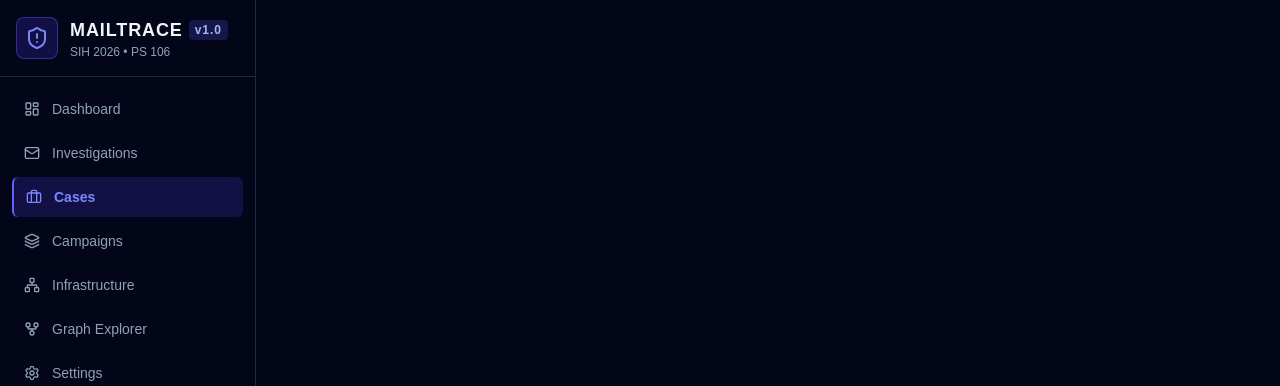
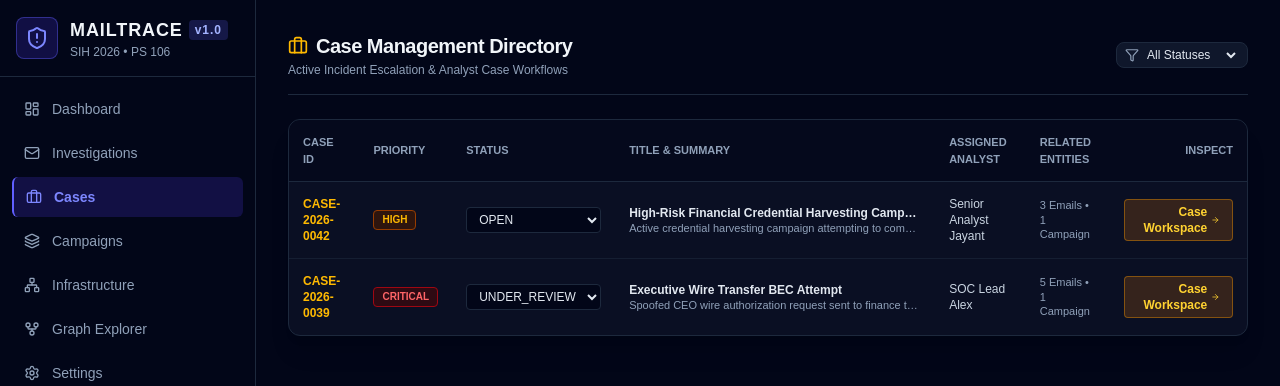
Before and after one commit to JayantOlhyan/Mail-Trace, a Next.js app in the folder frontend/: page /cases in a window 1280 px wide. Before the commit this address had no page. Shown: the top 386 px of the page. Built offline with nearby package versions, Linux system fonts and the light colour scheme; no server answers.

Commit message:
feat(frontend): add Cases management list page

```diff
--- /dev/null
+++ b/frontend/src/app/cases/page.tsx
@@ -0,0 +1,155 @@
+'use client';
+
+import React, { useState, useEffect } from 'react';
+import Link from 'next/link';
+import { api } from '@/lib/api';
+import { Case, CaseStatus } from '@/types';
+import { Briefcase, Plus, Filter, ArrowRight, RefreshCw, AlertCircle } from 'lucide-react';
+
+export default function CasesPage() {
+  const [cases, setCases] = useState<Case[]>([]);
+  const [loading, setLoading] = useState(true);
+  const [selectedStatus, setSelectedStatus] = useState<string>('ALL');
+
+  useEffect(() => {
+    async function load() {
+      try {
+        const data = await api.getCases();
+        setCases(data);
+      } catch (err) {
+        console.error('Failed to load cases:', err);
+      } finally {
+        setLoading(false);
+      }
+    }
+    load();
+  }, []);
+
+  const handleStatusChange = async (caseId: string, newStatus: CaseStatus) => {
+    try {
+      await api.updateCaseStatus(caseId, newStatus);
+      setCases((prev) =>
+        prev.map((c) => (c.id === caseId ? { ...c, status: newStatus } : c))
+      );
+    } catch (err) {
+      console.error('Failed to update case status:', err);
+    }
+  };
+
+  const filtered = cases.filter((c) =>
+    selectedStatus === 'ALL' ? true : c.status === selectedStatus
+  );
+
+  const getPriorityBadge = (priority: string) => {
+    let style = 'bg-slate-800 text-slate-300 border-slate-700';
+    if (priority === 'CRITICAL') style = 'bg-red-950/60 text-red-400 border-red-800';
+    if (priority === 'HIGH') style = 'bg-amber-950/60 text-amber-400 border-amber-800';
+    if (priority === 'MEDIUM') style = 'bg-blue-950/60 text-blue-400 border-blue-800';
+
+    return (
+      <span className={`inline-flex items-center px-2 py-0.5 rounded border text-[10px] font-mono font-bold uppercase ${style}`}>
+        {priority}
+      </span>
+    );
+  };
+
+  return (
+    <div className="space-y-6 max-w-7xl mx-auto">
+      {/* Header */}
+      <div className="flex flex-col sm:flex-row sm:items-center justify-between gap-4 border-b border-slate-800 pb-4">
+        <div>
+          <h1 className="text-xl font-bold tracking-tight text-slate-100 flex items-center gap-2">
+            <Briefcase className="w-5 h-5 text-amber-400" /> Case Management Directory
+          </h1>
+          <p className="text-xs text-slate-400 font-mono mt-0.5">
+            Active Incident Escalation & Analyst Case Workflows
+          </p>
+        </div>
+
+        <div className="flex items-center space-x-3">
+          <div className="flex items-center space-x-1 bg-slate-900 border border-slate-800 rounded-lg px-2 py-1 text-xs font-mono">
+            <Filter className="w-3.5 h-3.5 text-slate-400" />
+            <select
+              value={selectedStatus}
+              onChange={(e) => setSelectedStatus(e.target.value)}
+              className="bg-transparent text-slate-200 focus:outline-none cursor-pointer"
+            >
+              <option value="ALL">All Statuses</option>
+              <option value="OPEN">Open</option>
+              <option value="UNDER_REVIEW">Under Review</option>
+              <option value="ESCALATED">Escalated</option>
+              <option value="RESOLVED">Resolved</option>
+              <option value="DISMISSED">Dismissed</option>
+            </select>
+          </div>
+        </div>
+      </div>
+
+      {/* Cases Table */}
+      <div className="bg-slate-900/60 border border-slate-800 rounded-xl overflow-hidden shadow-xl">
+        {loading ? (
+          <div className="p-8 text-center text-slate-500 font-mono flex items-center justify-center space-x-2">
+            <RefreshCw className="w-4 h-4 animate-spin text-amber-400" />
+            <span>Loading active cases...</span>
+          </div>
+        ) : filtered.length === 0 ? (
+          <div className="p-8 text-center text-slate-500 font-mono">No cases found matching criteria.</div>
+        ) : (
+          <div className="overflow-x-auto">
+            <table className="w-full text-left border-collapse">
+              <thead>
+                <tr className="border-b border-slate-800 text-[11px] font-mono text-slate-400 bg-slate-950/60 uppercase">
+                  <th className="p-3.5">Case ID</th>
+                  <th className="p-3.5">Priority</th>
+                  <th className="p-3.5">Status</th>
+                  <th className="p-3.5">Title & Summary</th>
+                  <th className="p-3.5">Assigned Analyst</th>
+                  <th className="p-3.5">Related Entities</th>
+                  <th className="p-3.5 text-right">Inspect</th>
+                </tr>
+              </thead>
+              <tbody className="divide-y divide-slate-800/60 font-mono text-xs text-slate-300">
+                {filtered.map((c) => (
+                  <tr key={c.id} className="hover:bg-slate-800/40 transition-colors">
+                    <td className="p-3.5 font-bold text-amber-400">{c.case_id}</td>
+                    <td className="p-3.5">{getPriorityBadge(c.priority)}</td>
+                    <td className="p-3.5">
+                      <select
+                        value={c.status}
+                        onChange={(e) => handleStatusChange(c.id, e.target.value as CaseStatus)}
+                        className="bg-slate-950 border border-slate-800 text-slate-200 rounded px-2 py-1 text-xs focus:outline-none focus:border-amber-500 cursor-pointer font-mono"
+                      >
+                        <option value="OPEN">OPEN</option>
+                        <option value="UNDER_REVIEW">UNDER_REVIEW</option>
+                        <option value="ESCALATED">ESCALATED</option>
+                        <option value="RESOLVED">RESOLVED</option>
+                        <option value="DISMISSED">DISMISSED</option>
+                      </select>
+                    </td>
+                    <td className="p-3.5 max-w-xs">
+                      <p className="font-sans font-bold text-slate-200 truncate">{c.title}</p>
+                      <p className="text-[11px] text-slate-400 truncate">{c.summary}</p>
+                    </td>
+                    <td className="p-3.5 text-slate-300">{c.assigned_to}</td>
+                    <td className="p-3.5 text-slate-400 text-[11px]">
+                      {c.related_emails_count} Emails • {c.campaigns_count} Campaign
+                    </td>
+                    <td className="p-3.5 text-right">
+                      <Link
+                        href={`/cases/${c.id}`}
+                        className="inline-flex items-center space-x-1 px-3 py-1 bg-amber-600/20 hover:bg-amber-600 text-amber-300 hover:text-white rounded border border-amber-500/40 transition text-xs font-semibold"
+                      >
+                        <span>Case Workspace</span>
+                        <ArrowRight className="w-3 h-3" />
+                      </Link>
+                    </td>
+                  </tr>
+                ))}
+              </tbody>
+            </table>
+          </div>
+        )}
+      </div>
+    </div>
+  );
+}
```
